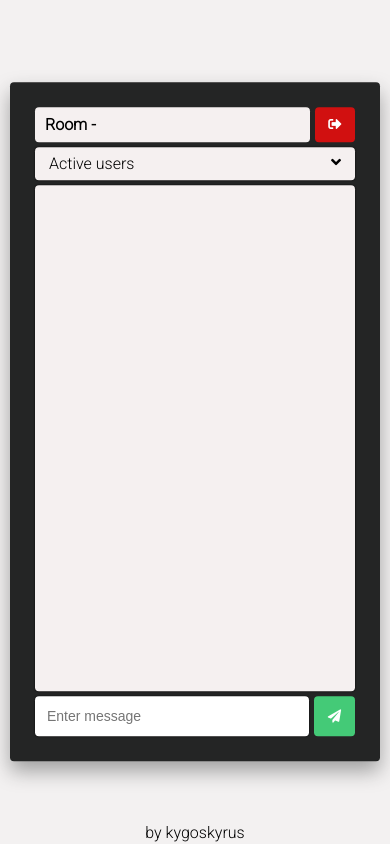
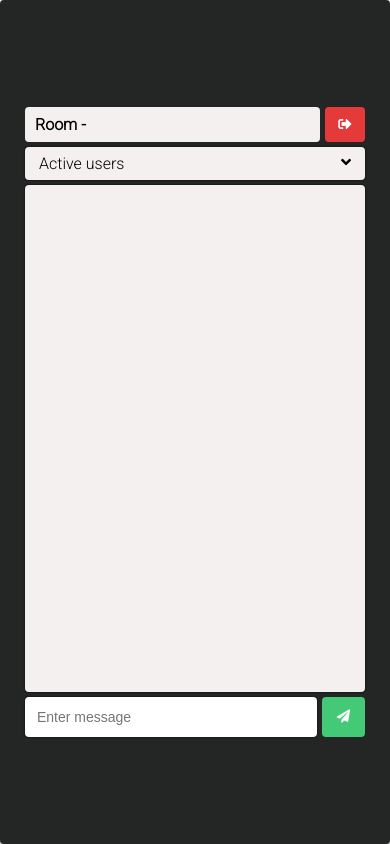
Before and after one commit to KygoSkyrus/real-time-chat-app, a website: page public/chat.html in a window 390 px wide. Drawn offline with nearby package versions, Linux system fonts and the light colour scheme; no server answers.

Commit message:
width set to 100vh or mobile

```diff
--- a/public/chat.html
+++ b/public/chat.html
@@ -16,6 +16,8 @@
 <body>
     <div class="container-chat">
 
+        <div class="cc2">
+
         <div class="ab">
            <div class="flex room-container">
             <section>Room  -&nbsp;</section>
@@ -27,8 +29,8 @@
         </div>
 
 
-        <div class="users-container">
-            <div class="flex padding" onclick="showUsers()">
+        <div class="users-container" onclick="showUsers()">
+            <div class="flex padding" >
                 <section >Active users</section>
                 <i class="fas fa-angle-down"></i>
             </div>
@@ -44,11 +46,8 @@
                 <button><section class="dp-none">SEND</section> <i class="fas fa-paper-plane"></i></button>
             </div>
         </form>
-
-
     </div>
-    <p class="by">by kygoskyrus</p>
-
+    </div>
 
     <script src="https://cdnjs.cloudflare.com/ajax/libs/qs/6.10.1/qs.min.js" integrity="sha512-aTKlYRb1QfU1jlF3k+aS4AqTpnTXci4R79mkdie/bp6Xm51O5O3ESAYhvg6zoicj/PD6VYY0XrYwsWLcvGiKZQ==" crossorigin="anonymous" referrerpolicy="no-referrer"></script>
     <script src="/socket.io/socket.io.js"></script>
--- a/public/style.css
+++ b/public/style.css
@@ -127,7 +127,7 @@ body {
   appearance: none;
   border-radius: 4px;
   border: none;
-  background-color: rgb(209, 16, 16);
+  background-color: rgb(228, 58, 58);
   color: white;
 }
 
@@ -215,16 +215,20 @@ body {
 }
 
 /*responsive*/
-
 @media (max-width: 650px) {
   .container-chat {
-    width: auto;
-    height: auto;
+    width: 100vw;
+    height: 100vh;
     min-height: auto;
     min-width: 370px;
     padding: 25px;
+    display: flex;
+    align-items: center;
   }
 
+  .cc2{
+    width: inherit;
+  }
   .chat-messages{
     height:60vh;
   }
```
